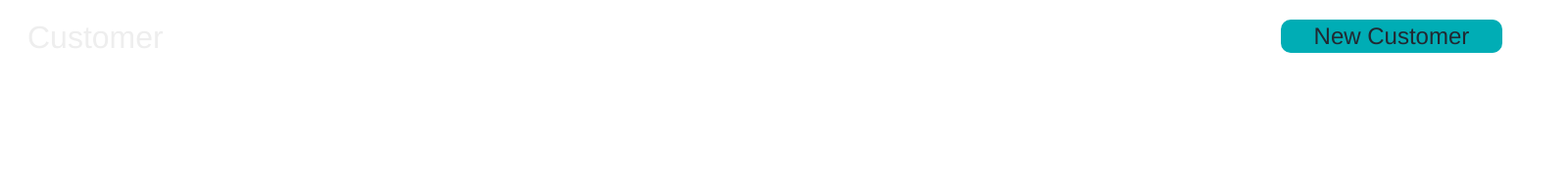
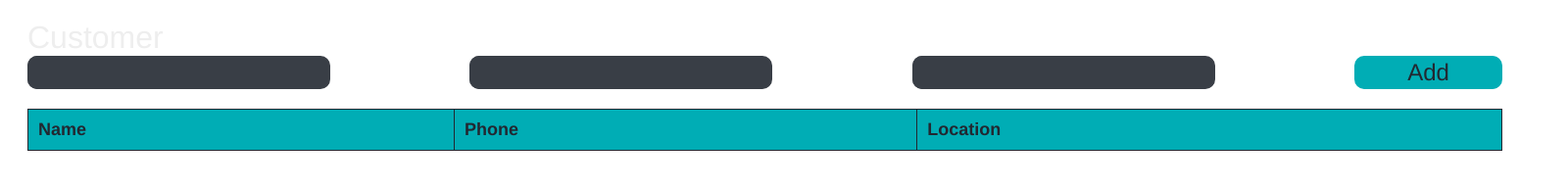
Before and after one commit to dd-devq/Inventory-Management-System, an Electron app: page main/html/shipment.html in a window 1600 px wide. Shown: the whole page at 98% size. Drawn offline with Linux system fonts and the light colour scheme.

Commit message:
No Comment

```diff
--- a/main/css/dashboard.css
+++ b/main/css/dashboard.css
@@ -14,7 +14,6 @@
 
 .status-center-container {
     position: relative;
-    justify-content: space-between;
     display: flex;
     justify-content: space-between;
     width: 100%;
--- a/main/css/shipment.css
+++ b/main/css/shipment.css
@@ -7,7 +7,7 @@
 .customer-section-top {
     position: relative;
     width: 95%;
-    height: 10%;
+    height: 5%;
     margin: 20px;
 }
 
@@ -27,14 +27,47 @@
     vertical-align: middle;
 }
 
-.customer-section-button-container {
+.new-customer-section {
+    position: relative;
+    width: 95%;
+    height: 5%;
+    display: flex;
+    justify-content: space-between;
+    margin: 20px;
+}
+
+.new-customer-input-container {
+    position: relative;
+    width: 20%;
+    height: 100%;
+    border-radius: 10px;
+    background-color: #393E46;
+}
+
+.new-customer-input-container input {
+    position: relative;
+    width: 100%;
+    height: 100%;
+    border-radius: 10px;
+
+    font-family: "Helvetica";
+    color: #EEEEEE;
+    font-size: x-large;
+
+    background-color: #393E46;
+    background: #393E46;
+    border-color: #393E46;
+    border-style: solid;
+}
+
+.new-customer-button-container {
     position: relative;
     float: right;
-    width: 15%;
+    width: 10%;
     height: 100%;
 }
 
-.customer-section-button {
+.add-new-customer-button {
     width: 100%;
     height: 100%;
 
@@ -48,3 +81,60 @@
     border-color: #00ADB5;
     border-style: solid;
 }
+
+.customer-section-table {
+    position: relative;
+    width: 95%;
+    height: 85%;
+    margin: 20px;
+    background-color: #393E46;
+    overflow: auto;
+}
+
+.customer-table {
+    width: 100%;
+    border-collapse: collapse;
+    border-radius: 10px;
+}
+
+.customer-table-head th {
+    position: sticky;
+    text-align: left;
+    top: 0;
+    font-family: "Helvetica";
+    color: #222831;
+    font-size: large;
+    padding: 10px;
+    background-color: #00ADB5;
+    border: 1px solid #222831;
+}
+
+td {
+    text-align: left;
+    font-family: "Helvetica";
+    color: #EEEEEE;
+    font-size: large;
+    padding: 10px;
+    border: 1px solid #222831;
+}
+
+.example-row {
+    display: none;
+}
+
+
+::-webkit-scrollbar {
+    width: 5px;
+}
+
+::-webkit-scrollbar-track {
+    background: #222831;
+}
+
+::-webkit-scrollbar-thumb {
+    background: #393E46;
+}
+
+::-webkit-scrollbar-corner {
+    background: #222831;
+}
--- a/main/html/shipment.html
+++ b/main/html/shipment.html
@@ -13,12 +13,41 @@
             <div class="customer-section-header">
                 <label>Customer</label>
             </div>
-            <div class="customer-section-button-container">
-                <button class="customer-section-button" id="customer-section-button">New Customer</button>
+        </div>
+        <div class="new-customer-section">
+            <div class="new-customer-input-container">
+                <input class="new-customer-name" id="new-customer-name"></input>
+            </div>
+            <div class="new-customer-input-container">
+                <input class="new-customer-phone" id="new-customer-phone"></input>
+            </div>
+            <div class="new-customer-input-container">
+                <input class="new-customer-location" id="new-customer-location"></input>
+            </div>
+            <div class="new-customer-button-container">
+                <button type="button" class="add-new-customer-button" id="add-new-customer-button">Add</button>
             </div>
         </div>
+        <div class="customer-section-table">
+            <table class="customer-table">
+                <thead class="customer-table-head" id="customer-table-head">
+                    <tr>
+                        <th>Name</th>
+                        <th>Phone</th>
+                        <th>Location</th>
+                    </tr>
+                </thead>
+                <tbody table="customer-table-body" id="customer-table-body">
+                    <tr class="example-row" id="example-row">
+                        <td contenteditable='true' align="Name">Name</td>
+                        <td contenteditable='true' align="Phone">xxx-xxx-xxx-xxx</td>
+                        <td contenteditable='true' align="Location">Location</td>
+                    </tr>
+                </tbody>
+            </table>
+        </div>
     </div>
-    <script type="text/javascript" src="../js/shipment.js"></script>
+    <script type="text/javascript" src="../js/shipment.js" type="module"></script>
 </body>
 
 </html>
--- a/main/js/index.js
+++ b/main/js/index.js
@@ -46,7 +46,9 @@ document.getElementById('index-left-container-menu-item-return').addEventListene
     })
 })
 
-document.getElementById('index-left-container-menu-item-shipment').addEventListener('click', () => {
+document.getElementById('index-left-container-menu-item-shipment').addEventListener('click', load_shipment)
+
+function load_shipment() {
     fs.readFile('main/html/shipment.html', (err, data) => {
         document.getElementById('index-right-container').innerHTML = data
         if (err) {
@@ -56,4 +58,4 @@ document.getElementById('index-left-container-menu-item-shipment').addEventListe
         importScript.src = '../js/shipment.js'
         document.head.appendChild(importScript)
     })
-})
+}
--- a/main/js/shipment.js
+++ b/main/js/shipment.js
@@ -1,3 +1,31 @@
-document.getElementById('customer-section-button').addEventListener('click', () => {
+fs = require('fs')
+const axios = require("axios");
+
+document.getElementById('add-new-customer-button').addEventListener('click', () => {
+    var new_customer_name = document.getElementById('new-customer-name').value
+    var new_customer_phone = document.getElementById('new-customer-phone').value
+    var new_customer_location = document.getElementById('new-customer-location').value
+
+    // var options = {
+    //     method: 'POST',
+    //     url: 'http://127.0.0.1:5050/newcustomer',
+    //     params: { customer_name: new_customer_name, customer_phone: new_customer_phone, customer_location: new_customer_location }
+    // }
+
+    axios.post("http://127.0.0.1:5050/newcustomer", {
+        customer_name: new_customer_name, customer_phone: new_customer_phone, customer_location: new_customer_location
+    }).then((response) => {
+        console.log("Server response: ", response.data);
+    }).catch((error) => {
+        console.error(error);
+    });
 
 })
+
+function insert_row() {
+    let table = document.getElementById('customer-table-body')
+    let first_row = table.firstElementChild
+    clone = first_row.cloneNode(true)
+    clone.removeAttribute('example-row')
+    table.append(clone)
+}
--- a/package.json
+++ b/package.json
@@ -13,6 +13,8 @@
     "electron": "^22.0.0"
   },
   "dependencies": {
-    "electron-reload": "^2.0.0-alpha.1"
+    "axios": "^1.2.1",
+    "electron-reload": "^2.0.0-alpha.1",
+    "request-promise": "^4.2.6"
   }
 }
```
Also changed, not shown: main.js (+8 -8 lines), main/html/index.html (+1 -1 lines), python/requirement.txt (added), 3 other files.
